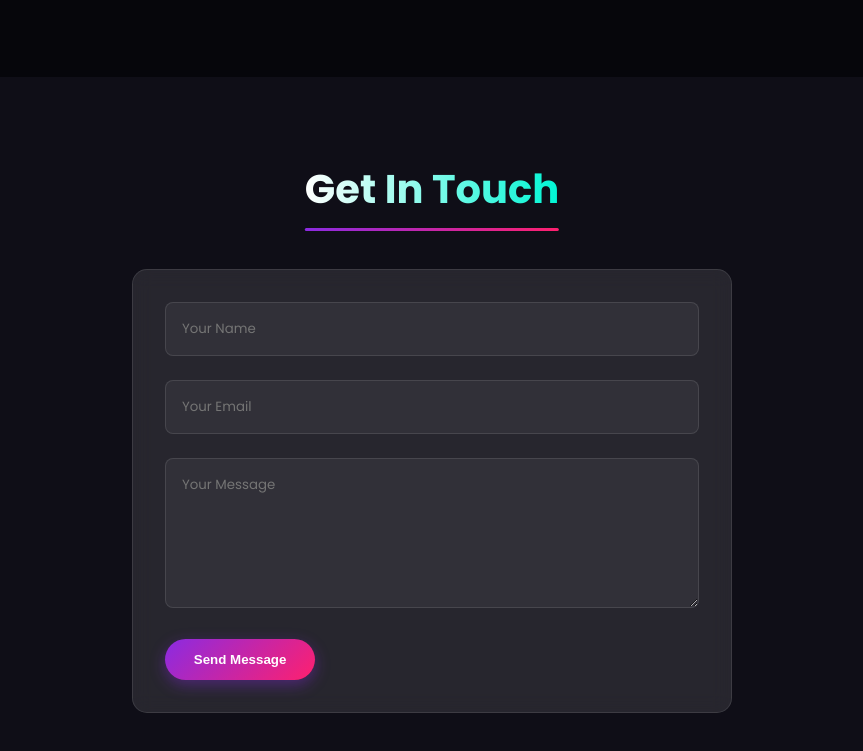
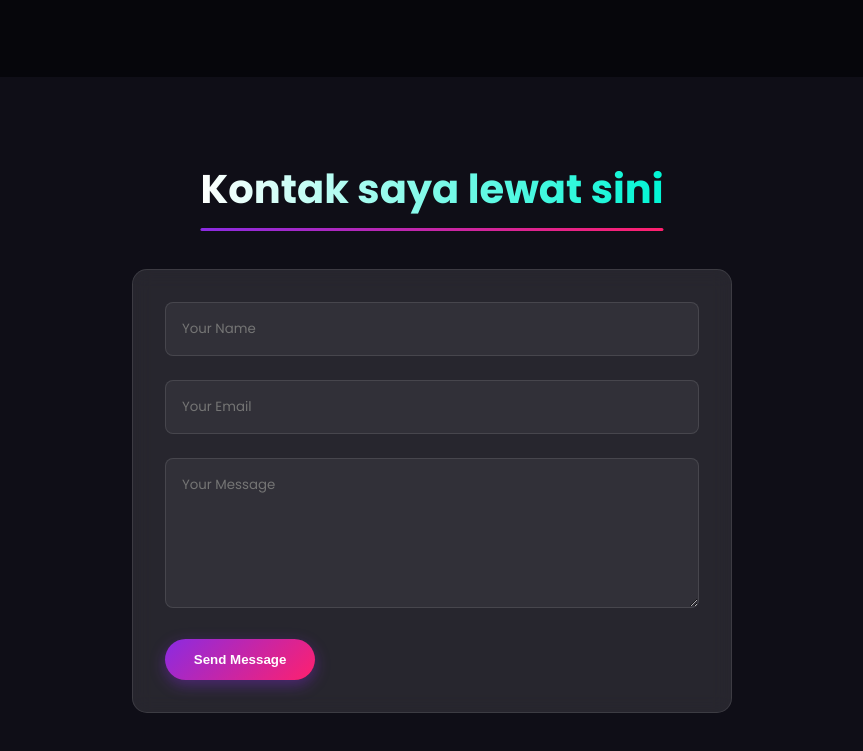
Before and after one commit to RaihanGiamnk/my-information, a plain HTML site: page index.html in a window 1280 px wide. Shown: the part 2322-3073 px from the top of the page, without its empty margins (208-1071 px from the left). Drawn offline with nearby package versions, Linux system fonts and the light colour scheme; no server answers.

Commit message:
Update contact section title to include local language

```diff
--- a/index.html
+++ b/index.html
@@ -135,7 +135,7 @@
 
     <!-- Contact Section -->
     <section id="contact" class="contact-section">
-        <h2 class="section-title">Get In Touch</h2>
+        <h2 class="section-title">Kontak saya lewat sini</h2>
         <form id="contactForm" class="contact-form" action="https://formspree.io/f/xldlldwa" method="POST">
             <div class="form-group">
                 <input type="text" name="name" placeholder="Your Name" required>
```
